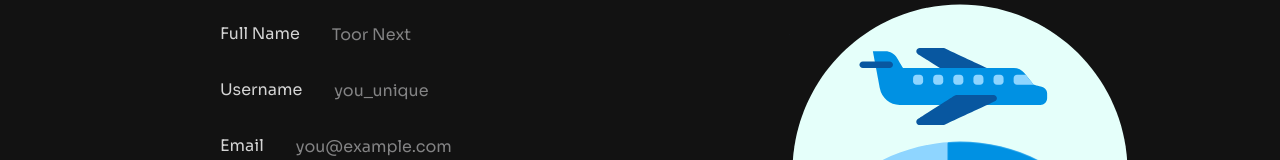
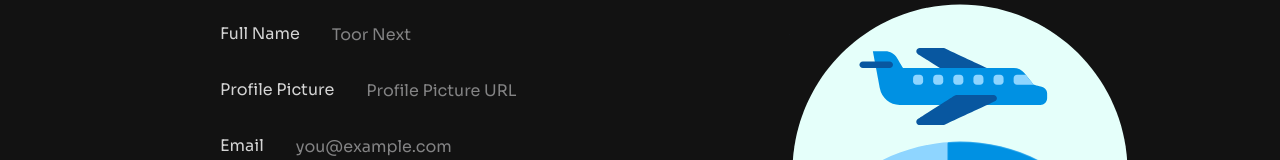
Before and after one commit to mahnafdev/tournext-client, a React (Vite) app: page /auth/signup in a window 1280 px wide. Shown: the part 228-388 px from the top of the page. Built offline with nearby package versions, Linux system fonts and the light colour scheme; no server answers; a web font is replaced by a local one.

Commit message:
refactor(auth): save user to database upon signup

```diff
--- a/src/hooks/useAuth.js
+++ b/src/hooks/useAuth.js
@@ -7,6 +7,7 @@ import {
 	signInWithEmailAndPassword,
 	signInWithPopup,
 	signOut,
+	updateProfile,
 } from "firebase/auth";
 
 const useAuth = () => {
@@ -21,6 +22,9 @@ const useAuth = () => {
 	const loginWithGoogle = () => {
 		const provider = new GoogleAuthProvider();
 		return signInWithPopup(auth, provider);
+	};
+	const updateUserProfile = (displayName, photoURL) => {
+		return updateProfile(auth.currentUser, { displayName, photoURL });
 	};
 	const logout = () => {
 		return signOut(auth);
@@ -40,6 +44,7 @@ const useAuth = () => {
 		signUpWithEmailAndPassword,
 		loginWithEmailAndPassword,
 		loginWithGoogle,
+		updateUserProfile,
 		logout,
 	};
 };
--- a/src/layouts/NavBar.jsx
+++ b/src/layouts/NavBar.jsx
@@ -226,11 +226,11 @@ const NavBar = () => {
 									<img
 										src={user.photoURL}
 										alt="User Image"
-										className="size-10 border border-accent rounded-full"
+										className="size-10 border border-accent rounded-full object-cover object-center"
 										referrerPolicy="no-referrer"
 									/>
 								) : (
-									<div className="size-10 text-2xl bg-neutral  text-neutral-content border border-accent rounded-full grid place-items-center cursor-pointer">
+									<div className="size-10 text-2xl bg-neutral text-neutral-content border border-accent rounded-full grid place-items-center cursor-pointer">
 										{user?.displayName?.charAt(0).toUpperCase() || "?"}
 									</div>
 								)}
@@ -248,7 +248,7 @@ const NavBar = () => {
 									</p>
 								</li>
 								<li>
-									<Link to="/dashboard/profile">Profile</Link>
+									<Link to="/profile">Profile</Link>
 								</li>
 								<li>
 									<Link to="/dashboard">Dashboard</Link>
--- a/src/pages/auth/SignUpPage.jsx
+++ b/src/pages/auth/SignUpPage.jsx
@@ -3,6 +3,7 @@ import { Link, useNavigate } from "react-router";
 import useAuth from "../../hooks/useAuth";
 import toast from "react-hot-toast";
 import GoogleLogin from "../../components/auth/GoogleLogin";
+import apiClient from "../../services/apiClient";
 
 const SignUpPage = () => {
 	const {
@@ -11,17 +12,29 @@ const SignUpPage = () => {
 		reset,
 		formState: { errors },
 	} = useForm();
-	const { signUpWithEmailAndPassword } = useAuth();
+	const { signUpWithEmailAndPassword, updateUserProfile } = useAuth();
 	const navigate = useNavigate();
 	const handleSignUp = (data) => {
-		const { email, password } = data;
+		const { full_name, picture_url, email, password } = data;
+		data.role = "Tourist";
+		data.userId = `user-${crypto.randomUUID().split("-")[0]}`;
 		signUpWithEmailAndPassword(email, password)
 			.then((authCredentials) => {
-				reset();
-				toast.success("Account created successfully");
-				setTimeout(() => {
-					navigate("/");
-				}, 2500);
+				updateUserProfile(full_name, picture_url).then((result) => {
+					apiClient.post("/users", data).then((res) => {
+						if (res.data.insertedId) {
+							reset();
+							toast.success("Account created successfully");
+							setTimeout(() => {
+								navigate("/");
+							}, 2500);
+						} else {
+							toast.error(
+								"Couldn't create & save account. Please try once more.",
+							);
+						}
+					});
+				});
 			})
 			.catch((error) => {
 				console.log(`${error.message} [${error.code}]`);
@@ -67,21 +80,17 @@ const SignUpPage = () => {
 					</div>
 					<div className="validated-input space-y-1">
 						<label className="input w-full text-[1rem] rounded-lg">
-							<span className="label text-neutral-300">Username</span>
+							<span className="label text-neutral-300">Profile Picture</span>
 							<input
-								type="text"
-								placeholder="you_unique"
-								{...register("username", {
-									required: "Username is required",
-									pattern: {
-										value: /^[a-zA-Z0-9]+$/,
-										message: "Username can only contain letters and digits",
-									},
+								type="url"
+								placeholder="Profile Picture URL"
+								{...register("picture_url", {
+									required: "Picture URL is required",
 								})}
 							/>
 						</label>
-						{errors.username && (
-							<p className="text-error">{errors.username.message}</p>
+						{errors.picture_url && (
+							<p className="text-error">{errors.picture_url.message}</p>
 						)}
 					</div>
 					<div className="validated-input space-y-1">
--- a/src/pages/tours/ViewTourDetailsPage.jsx
+++ b/src/pages/tours/ViewTourDetailsPage.jsx
@@ -224,7 +224,7 @@ const ViewTourDetailsPage = () => {
 						<img
 							src={user?.photoURL}
 							alt="Tourist Image"
-							className="size-12 rounded-full"
+							className="size-12 object-cover object-center rounded-full"
 						/>
 					</div>
 					{/* Tourist Name */}
```
